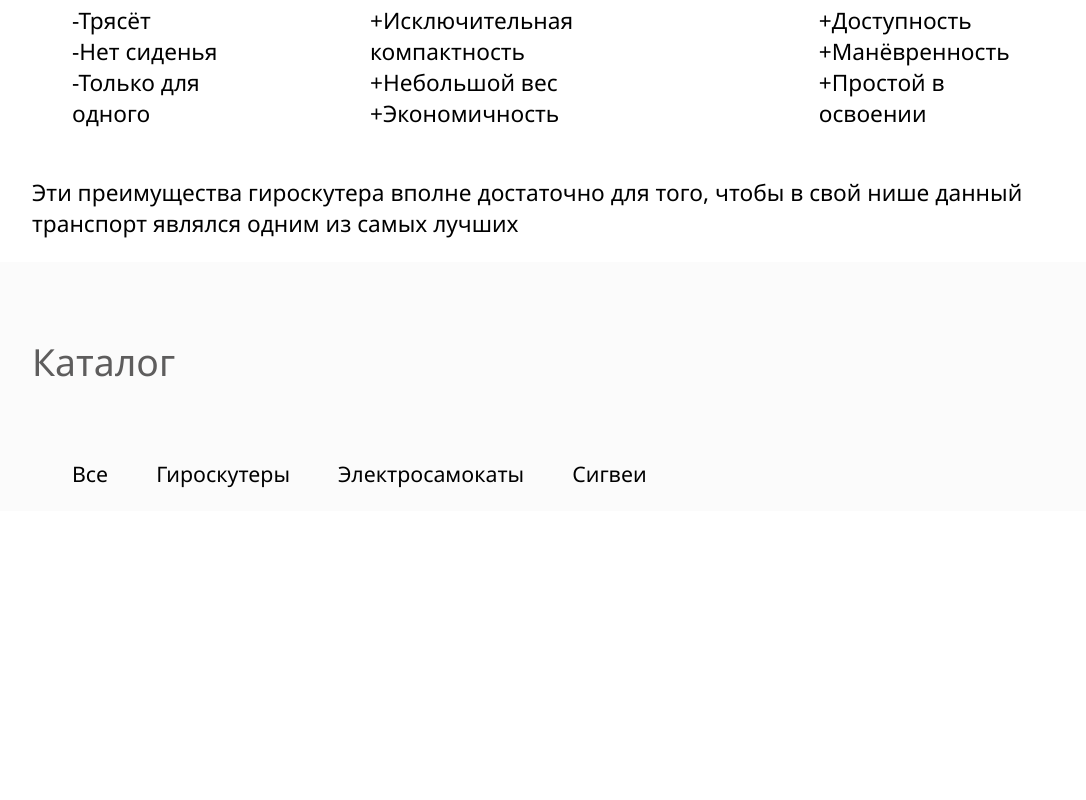
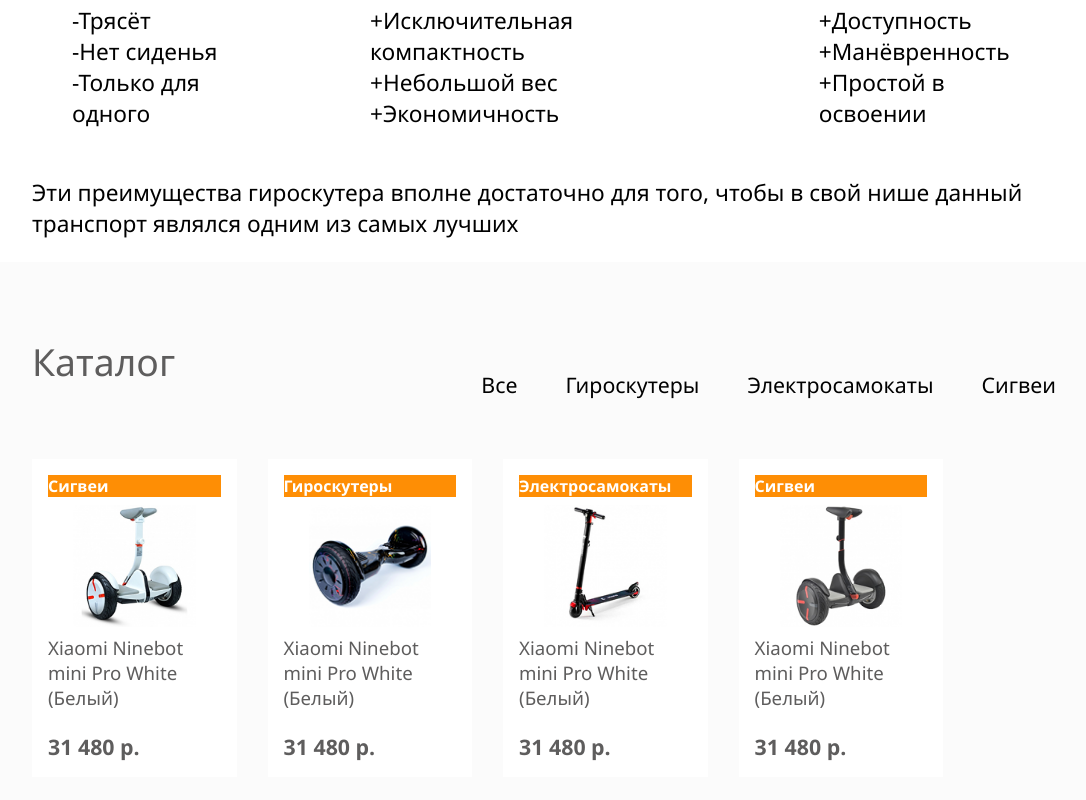
Before and after one commit to EducAcc/GyroScooter, a plain HTML site: page index.html in a window 1280 px wide. Shown: the part 2004-2804 px from the top of the page, without its empty margins (96-1182 px from the left). Before the commit the page ends 2515 px from the top, so only its background shows below. Drawn offline with Linux system fonts and the light colour scheme.

Commit message:
Начата 3 секция

```diff
--- a/css/style.css
+++ b/css/style.css
@@ -232,3 +232,56 @@
     font-weight: 300;
     font-size: 16pt;
 }
+
+.catalog-head {
+    display: flex;
+    align-items: center;
+    justify-content: space-between;
+}
+
+.catalog-list {
+    padding-top: 1.5em;
+}
+
+.goods-container {
+    display: flex;
+    gap: 3%;
+    width: 100%;
+}
+
+.catalog-card {
+    display: flex;
+    flex-direction: column;
+    max-width: 20%;
+    height: auto;
+    background-color: #fff;
+    padding: 1em;
+}
+
+.card-tag {
+    background-color: #FE8E05;
+    font-weight: 600;
+    font-size: 12pt;
+    color: #FFF;
+}
+
+.catalog-card-img {
+    width: 80%;
+    height: 70%;
+    padding: 0.5em;
+    margin: 0 auto;
+    object-fit: contain;
+}
+
+.catalog-card-description {
+    color: #5E5D5D;
+    font-weight: 300;
+    font-size: 14pt;
+}
+
+.catalog-card-price {
+    color: #5E5D5D;
+    font-weight: bold;
+    font-size: 16pt;
+    padding-top: 1em;
+}
--- a/index.html
+++ b/index.html
@@ -140,9 +140,9 @@
 
       <section class="catalog">
         <div class="container">
-          <h2 class="section-header">Каталог</h2>
+          <div class="catalog-head">
+            <h2 class="section-header">Каталог</h2>
 
-          <div class="nav-catalog">
             <ul class="catalog-list">
               <li class="catalog-item">Все</li>
               <li class="catalog-item">Гироскутеры</li>
@@ -150,6 +150,37 @@
               <li class="catalog-item">Сигвеи</li>
             </ul>
           </div>
+
+          <div class="goods-container">
+            <div class="catalog-card">
+              <span class="card-tag">Сигвеи</span>
+              <img src="imgs/1.png" alt="Фото 1" class="catalog-card-img">
+              <span class="catalog-card-description">Xiaomi Ninebot mini Pro White (Белый)</span>
+              <span class="catalog-card-price">31 480 р.</span>
+            </div>
+
+            <div class="catalog-card">
+              <span class="card-tag">Гироскутеры</span>
+              <img src="imgs/2.png" alt="Фото 2" class="catalog-card-img">
+              <span class="catalog-card-description">Xiaomi Ninebot mini Pro White (Белый)</span>
+              <span class="catalog-card-price">31 480 р.</span>
+            </div>
+
+            <div class="catalog-card">
+              <span class="card-tag">Электросамокаты</span>
+              <img src="imgs/3.png" alt="Фото 3" class="catalog-card-img">
+              <span class="catalog-card-description">Xiaomi Ninebot mini Pro White (Белый)</span>
+              <span class="catalog-card-price">31 480 р.</span>
+            </div>
+
+            <div class="catalog-card">
+              <span class="card-tag">Сигвеи</span>
+              <img src="imgs/4.png" alt="Фото 4" class="catalog-card-img">
+              <span class="catalog-card-description">Xiaomi Ninebot mini Pro White (Белый)</span>
+              <span class="catalog-card-price">31 480 р.</span>
+            </div>
+
+          </div>
         </div>
       </section>
     </main>
```
Also changed, not shown: imgs/1.png (added), imgs/2.png (added), imgs/3.png (added), imgs/4.png (added).
